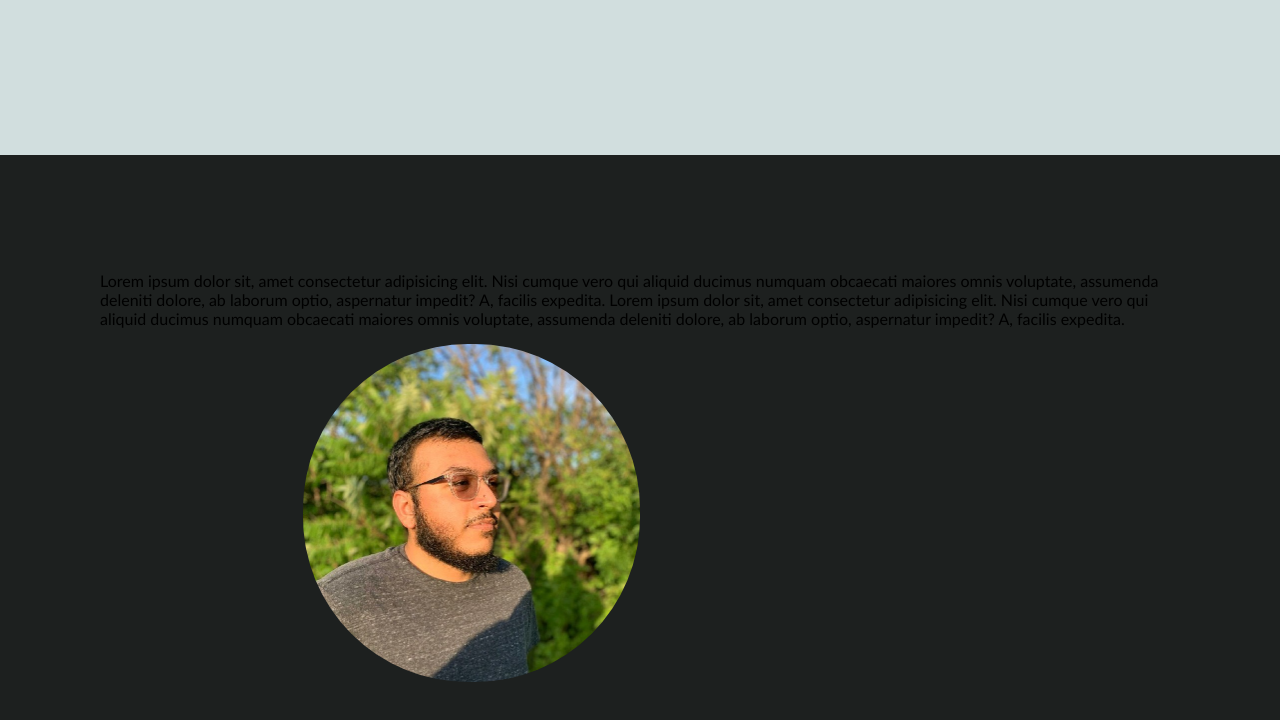
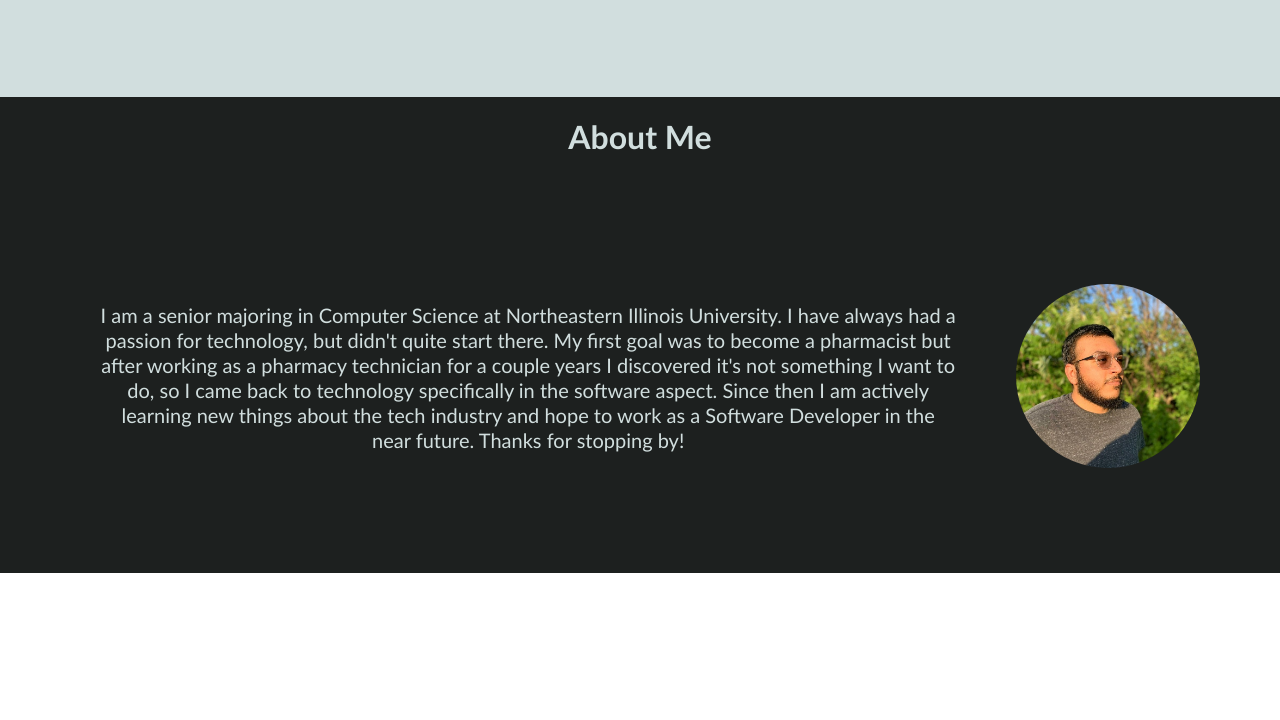
Before and after one commit to mbilal1109/mbilal, a plain HTML site: page index.html in a window 1280 px wide. Shown: the part 474-1194 px from the top of the page. After the commit the page ends 1047 px from the top, so only its background shows below. Drawn offline with Linux system fonts and the light colour scheme; a web font is replaced by a local one.

Commit message:
added About Me section

```diff
--- a/css/style.css
+++ b/css/style.css
@@ -9,6 +9,8 @@ body {
     justify-content: space-around;
     align-items: center;
     background-color: #d1dede;
+    position: fixed;
+    width: 100%;
     padding: 15px;
 }
 
@@ -63,16 +65,43 @@ body {
 
 /* About Me */
 #about-me {
+    background-color: #1D201F;
+}
+.container {
     display: flex;
-    justify-content: space-evenly;
+    justify-content: space-between;
     align-items: center;
     background-color: #1D201F;
-    padding: 100px;
-    flex-wrap: wrap;
+    flex-direction: row;
+    padding: 60px;
+}
+
+#about-me h2 {
+    color: #d1dede;
+    font-size: 32px;
+    text-align: center;
+    margin-top: 0;
+    padding-top: 20px;
+}
+
+#about-me p {
+    color: #d1dede;
+    font-size: 20px;
+    font-weight: 500;
+    line-height: 25px;
+    text-align: center;
+    padding: 40px;
+}
+
+.my-image {
+    width: 900px;
+    padding: 20px;
 }
 
 .headshot {
-    width: 50%;
+    width: 100%;
     height: auto;
     border-radius: 165px;
 }
+
+/* Projects */
--- a/index.html
+++ b/index.html
@@ -31,14 +31,21 @@
     </section>
 
     <section id="about-me">
+        <h2>About Me</h2>
+        <div class="container">
             <div class="about">
                 <p>
-                Lorem ipsum dolor sit, amet consectetur adipisicing elit. Nisi cumque vero qui aliquid ducimus numquam obcaecati maiores omnis voluptate, assumenda deleniti dolore, ab laborum optio, aspernatur impedit? A, facilis expedita. Lorem ipsum dolor sit, amet consectetur adipisicing elit. Nisi cumque vero qui aliquid ducimus numquam obcaecati maiores omnis voluptate, assumenda deleniti dolore, ab laborum optio, aspernatur impedit? A, facilis expedita.
+                    I am a senior majoring in Computer Science at Northeastern Illinois University. I have always had a passion for technology, but didn't quite start there. My first goal was to become a pharmacist but after working as a pharmacy technician for a couple years I discovered it's not something I want to do, so I came back to technology specifically in the software aspect. Since then I am actively learning new things about the tech industry and hope to work as a Software Developer in the near future. Thanks for stopping by!
                 </p>
             </div>
             <div class="my-image">
                 <img class="headshot" src="./images/my-image.jpg" alt="Image of me">
             </div>
+        </div>
+    </section>
+
+    <section id="projects">
+
     </section>
 </body>
 </html>
```
Lines whose indentation alone changed are shown as unchanged.
